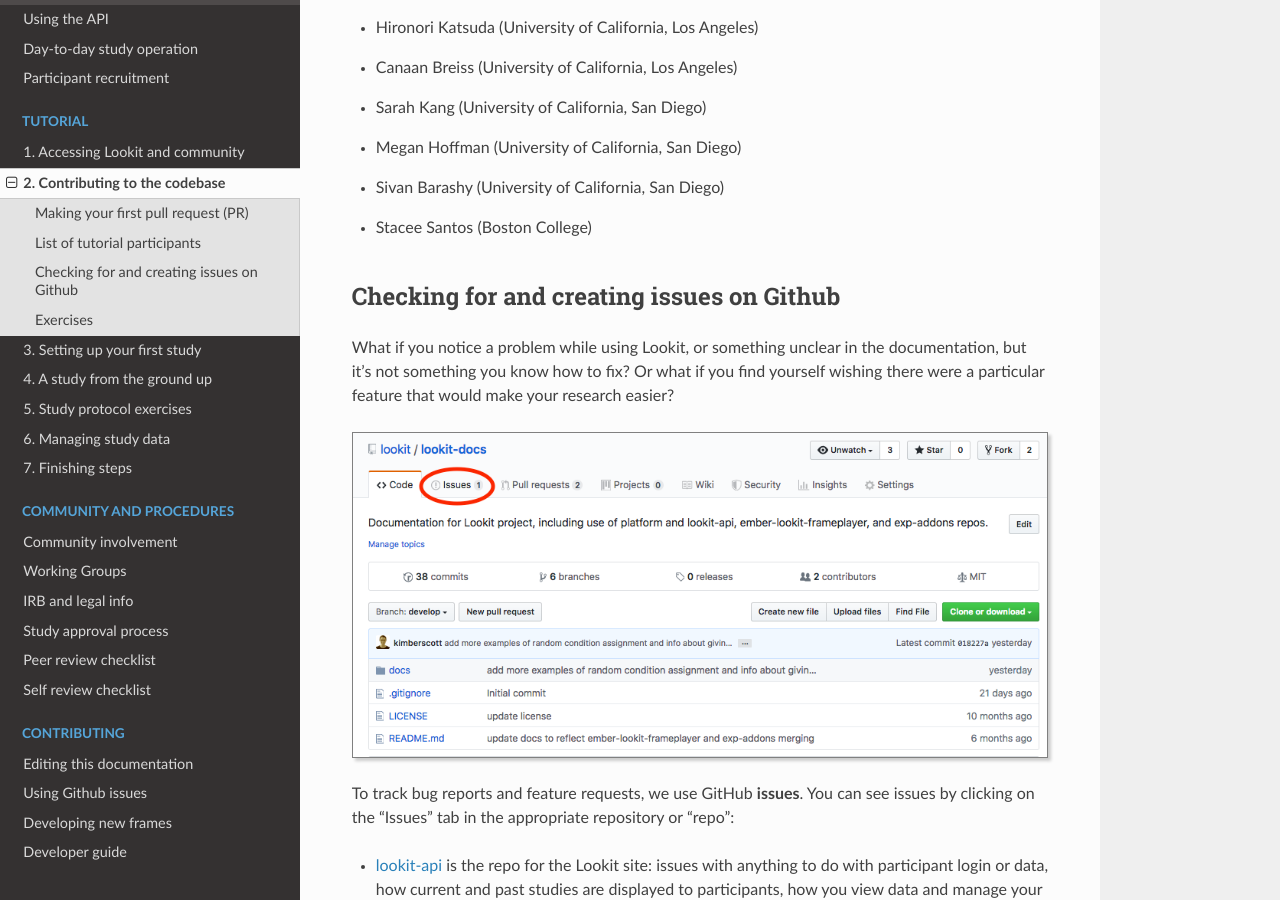
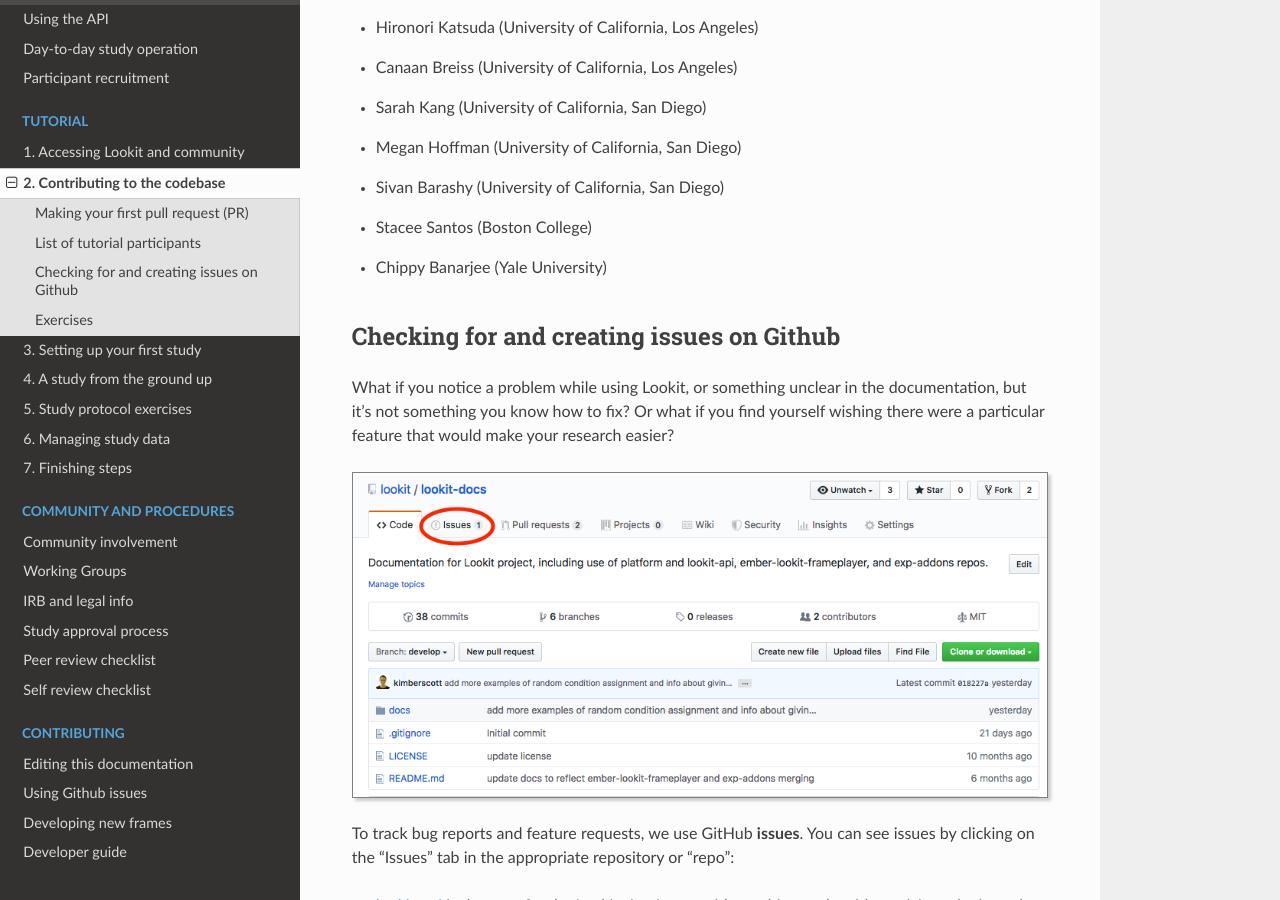
Before and after one commit to lookit/lookit-docs, a Sphinx documentation site: the page built from docs/source/tutorial-contributing.rst, in a window 1280 px wide and 900 px high, scrolled down 8497 px. Built offline with Sphinx 7.4.7 and the Read the Docs theme 2.0.0, drawn with Linux system fonts in a browser that asks for light colours.

Commit message:
Update tutorial-contributing.rst

```diff
--- a/docs/source/tutorial-contributing.rst
+++ b/docs/source/tutorial-contributing.rst
@@ -178,6 +178,7 @@
 - Megan Hoffman (University of California, San Diego)
 - Sivan Barashy (University of California, San Diego)
 - Stacee Santos (Boston College)
+- Chippy Banarjee (Yale University)
 
 .. _Github issues overview:
 
```
